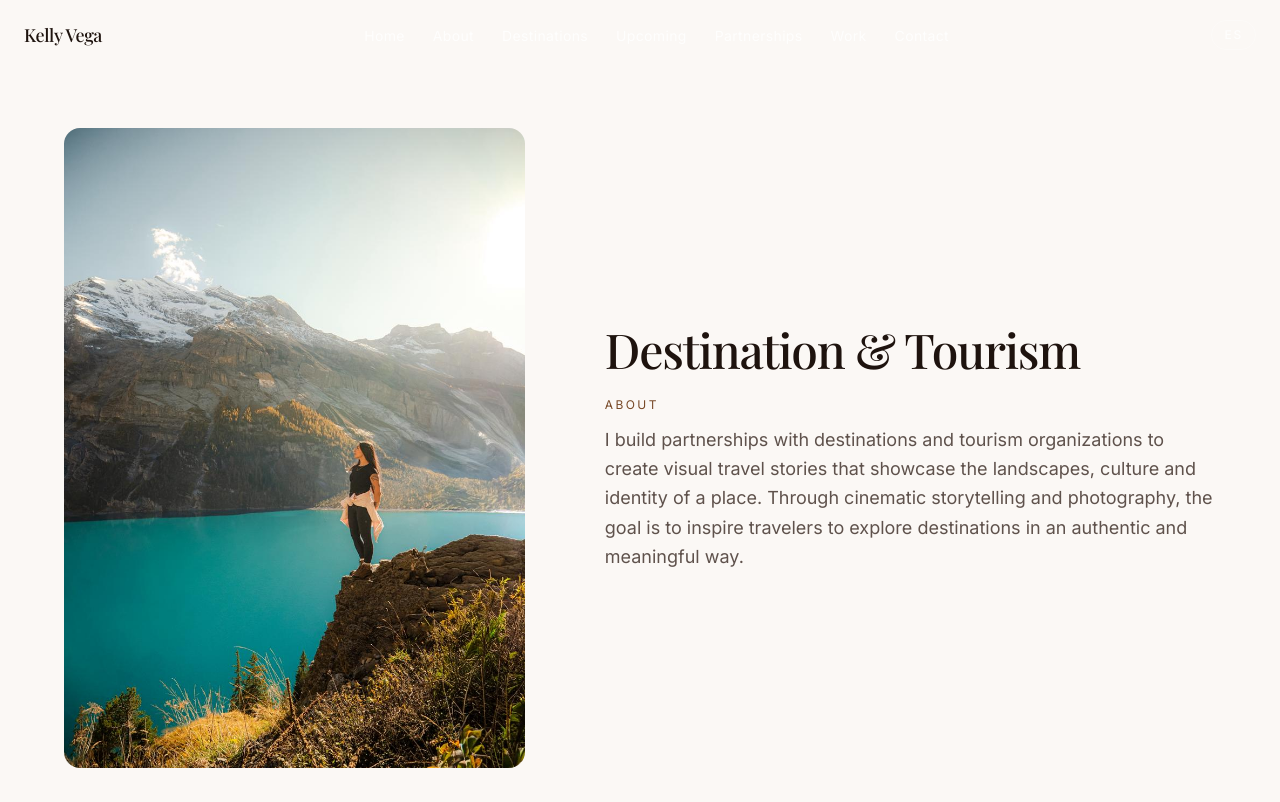
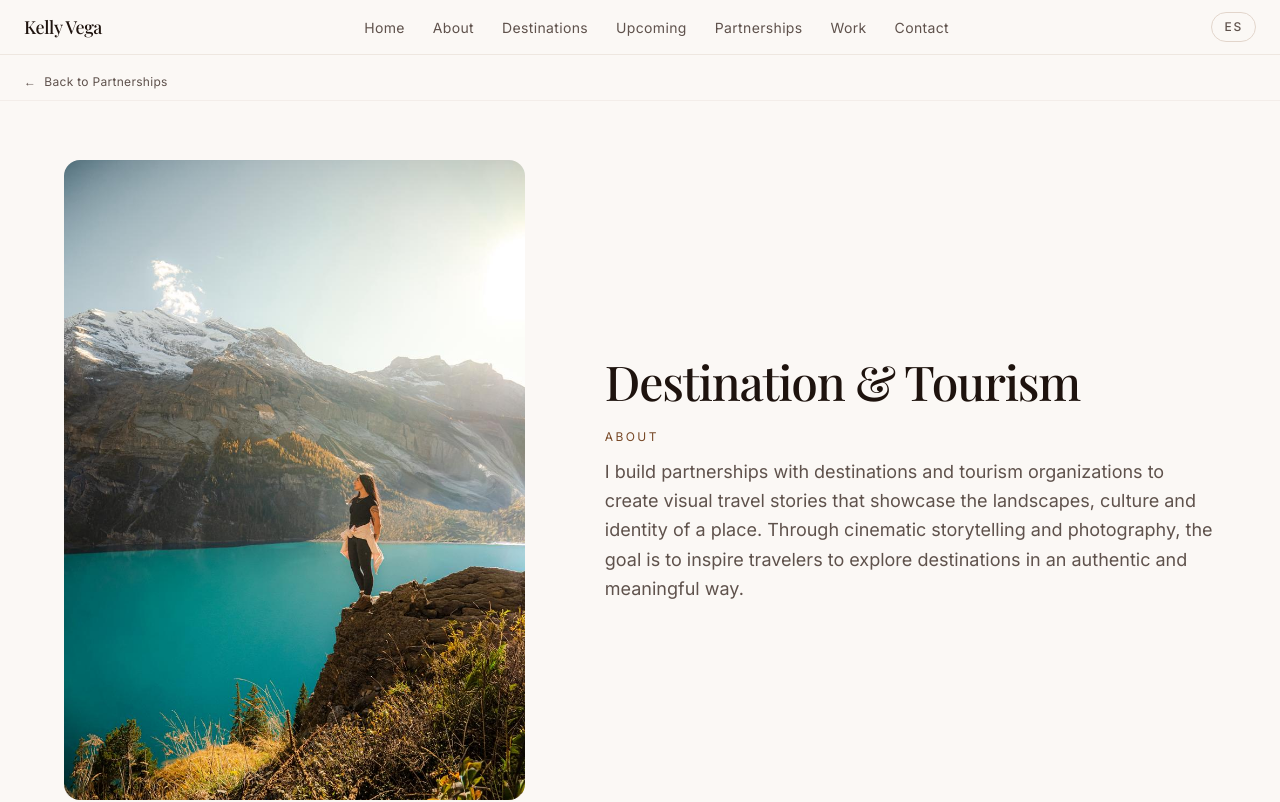
Before and after one commit to kelsjvn-art/v0-dondeesta-kelly, a Next.js app: page /partnerships/destination-tourism in a window 1280 px wide. Shown: the top 802 px of the page. Built offline with nearby package versions, Linux system fonts and the light colour scheme; a web font is replaced by a local one.

Commit message:
feat: enhance navigation for sub-pages with variant and back button
Add 'variant' prop to 'Navigation' and implement back button for partnerships.

```diff
--- a/app/partnerships/[slug]/partnership-content.tsx
+++ b/app/partnerships/[slug]/partnership-content.tsx
@@ -26,10 +26,23 @@ function PartnershipInner({ slug }: { slug: string }) {
 
   return (
     <main className="min-h-screen bg-background">
-      <Navigation />
+      <Navigation variant="sub-page" />
+
+      {/* Back button */}
+      <div className="fixed top-[60px] left-0 right-0 z-40 bg-background/90 backdrop-blur-sm border-b border-border/30">
+        <div className="max-w-7xl mx-auto px-6 py-2">
+          <a
+            href="/#collaborations"
+            className="inline-flex items-center gap-2 text-xs tracking-wide text-muted-foreground hover:text-foreground transition-colors"
+          >
+            <span aria-hidden="true">←</span>
+            {t("partnership.back")}
+          </a>
+        </div>
+      </div>
 
       {/* Hero — same layout as About Me: image left, text right */}
-      <section className="pt-24 md:pt-32 pb-12 md:pb-16 px-6 bg-background">
+      <section className="pt-36 md:pt-40 pb-12 md:pb-16 px-6 bg-background">
         <div className="max-w-6xl mx-auto">
           <div className="flex flex-col md:flex-row gap-12 lg:gap-20 items-center">
             {/* Image — left column */}
--- a/components/navigation.tsx
+++ b/components/navigation.tsx
@@ -4,25 +4,33 @@ import { useState, useEffect } from "react"
 import { useLanguage } from "@/lib/language-context"
 
 const navLinks = [
-  { key: "nav.home", href: "#home" },
-  { key: "nav.about", href: "#about" },
-  { key: "nav.destinations", href: "#destinations" },
-  { key: "nav.upcoming", href: "#upcoming" },
-  { key: "nav.collaborations", href: "#collaborations" },
-  { key: "nav.work", href: "#work" },
-  { key: "nav.contact", href: "#contact" },
+  { key: "nav.home", href: "#home", subPageHref: "/#home" },
+  { key: "nav.about", href: "#about", subPageHref: "/#about" },
+  { key: "nav.destinations", href: "#destinations", subPageHref: "/#destinations" },
+  { key: "nav.upcoming", href: "#upcoming", subPageHref: "/#upcoming" },
+  { key: "nav.collaborations", href: "#collaborations", subPageHref: "/#collaborations" },
+  { key: "nav.work", href: "#work", subPageHref: "/#work" },
+  { key: "nav.contact", href: "#contact", subPageHref: "/#contact" },
 ]
 
-export function Navigation() {
+interface NavigationProps {
+  variant?: "default" | "sub-page"
+}
+
+export function Navigation({ variant = "default" }: NavigationProps) {
   const { t, language, setLanguage } = useLanguage()
-  const [scrolled, setScrolled] = useState(false)
+  const [scrolled, setScrolled] = useState(variant === "sub-page")
   const [menuOpen, setMenuOpen] = useState(false)
 
   useEffect(() => {
+    if (variant === "sub-page") {
+      setScrolled(true)
+      return
+    }
     const handleScroll = () => setScrolled(window.scrollY > 40)
     window.addEventListener("scroll", handleScroll, { passive: true })
     return () => window.removeEventListener("scroll", handleScroll)
-  }, [])
+  }, [variant])
 
   return (
     <header
@@ -32,7 +40,10 @@ export function Navigation() {
     >
       <nav className="max-w-7xl mx-auto px-6 flex items-center justify-between">
         {/* Logo */}
-        <a href="#home" className="font-serif text-lg font-medium text-foreground tracking-tight">
+        <a
+          href={variant === "sub-page" ? "/#home" : "#home"}
+          className="font-serif text-lg font-medium text-foreground tracking-tight"
+        >
           Kelly Vega
         </a>
 
@@ -41,7 +52,7 @@ export function Navigation() {
           {navLinks.map((link) => (
             <li key={link.key}>
               <a
-                href={link.href}
+                href={variant === "sub-page" ? link.subPageHref : link.href}
                 className={`text-sm tracking-wide transition-colors hover:text-foreground ${
                   scrolled ? "text-muted-foreground" : "text-white/80 hover:text-white"
                 }`}
@@ -93,7 +104,7 @@ export function Navigation() {
             {navLinks.map((link) => (
               <li key={link.key}>
                 <a
-                  href={link.href}
+                  href={variant === "sub-page" ? link.subPageHref : link.href}
                   className="text-sm text-muted-foreground hover:text-foreground transition-colors tracking-wide"
                   onClick={() => setMenuOpen(false)}
                 >
```
